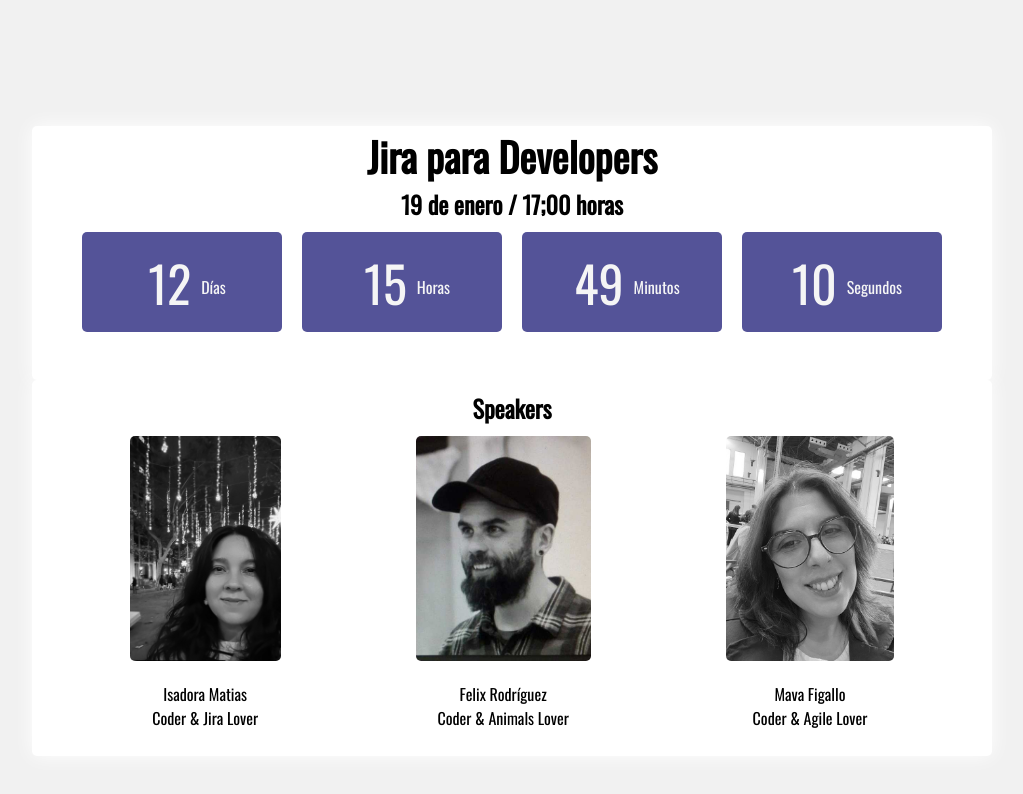
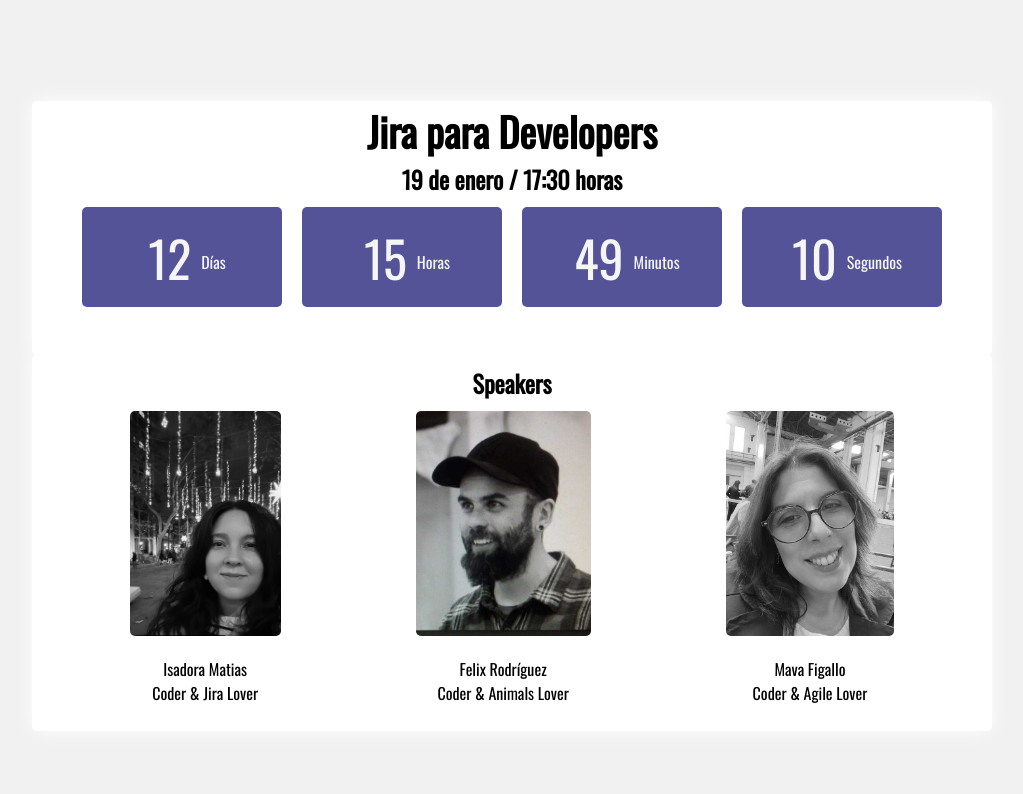
Before and after one commit to mavafiza/Jira-para-Developers, a plain HTML site: page index.html in a window 1280 px wide. Shown: the whole page, without its empty margins (128-1151 px from the left). Drawn offline with nearby package versions, Linux system fonts and the light colour scheme.

Commit message:
adding info

```diff
--- a/index.html
+++ b/index.html
@@ -17,7 +17,7 @@
         <main>
             <section class="countdown-container">
                 <h1> Jira para Developers</h1>
-                <h2> 19 de enero / 17;00 horas</h2>
+                <h2> 19 de enero / 17:30 horas</h2>
                 <div id="countdown">
                     <div>
                         <span id="days"></span>
--- a/styles.css
+++ b/styles.css
@@ -6,7 +6,7 @@
 }
 
 main {
-    margin-top: 10%;
+    margin-top: 8%;
 }
 
 .countdown-container {
```
Also changed, not shown: 1 other file.
